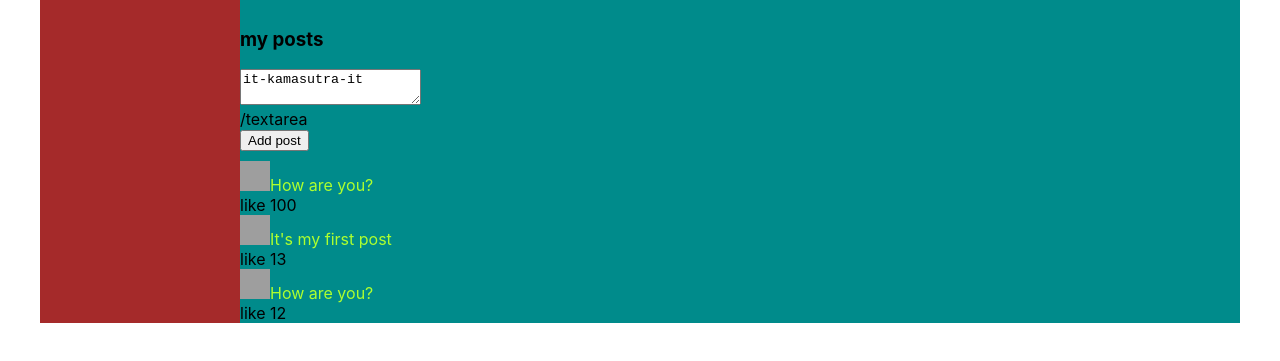
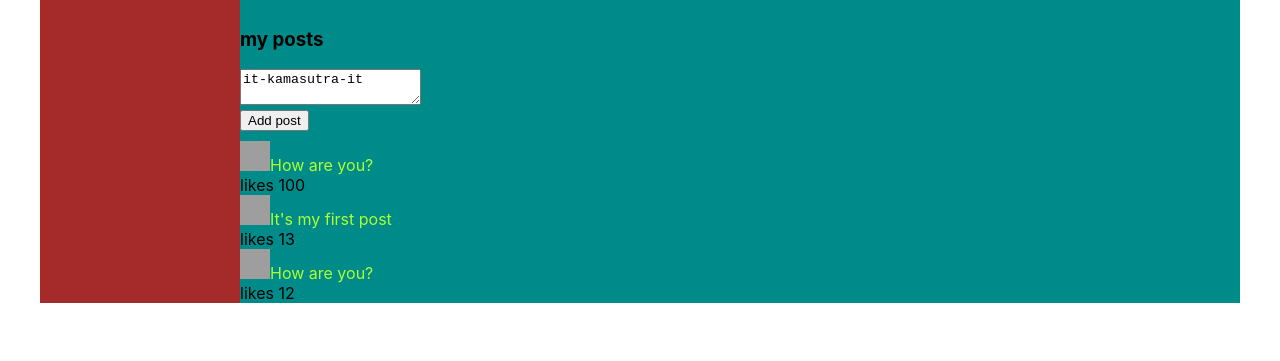
Before and after one commit to aquarius0256/aquarius0256.github.io, a React (Create React App) app: page /profile in a window 1280 px wide. Shown: the part 395-756 px from the top of the page. Built offline with nearby package versions, Linux system fonts and the light colour scheme; grey boxes are pictures that could not be loaded.

Commit message:
add container components to MyPosts and Dialogues presentational components(end43)

```diff
--- a/src/App.js
+++ b/src/App.js
@@ -5,8 +5,8 @@ import Header from './Components/Header/Header';
 import Navbar from './Components/Navbar/Navbar';
 
 import Profile from './Components/Profile/Profile';
-import Dialogues from "./Components/Dialogues/Dialogues";
 import {BrowserRouter, Routes, Route} from "react-router-dom";
+import DialoguesContainer from "./Components/Dialogues/DialoguesContainer";
 
 const App = (props) => {
 
@@ -22,9 +22,8 @@ const App = (props) => {
                         {/*<Route path="/dialogues/*" element={<Dialogues messagesData={props.state.profilePage.messagesData} dialoguesData={props.state.profilePage.dialoguesData} />}/>*/}
                         {/*<Route path="/profile" element={<Profile postData={props.state.dialoguesPage.postData}/>}/>*/}
 
-                        <Route path="/dialogues/*" element={<Dialogues store={props.store} />}/>
-                        <Route path="/profile" element={<Profile profilePage={props.state.profilePage}
-                                                                 dispatch={props.dispatch} />}/>
+                        <Route path="/dialogues/*" element={<DialoguesContainer store={props.store} />}/>
+                        <Route path="/profile" element={<Profile store={props.store} />}/>
                     </Routes>
                 </div>
 
--- a/src/Components/Dialogues/Dialogues.jsx
+++ b/src/Components/Dialogues/Dialogues.jsx
@@ -2,19 +2,18 @@ import React from 'react';
 import s from './Dialogues.module.css'
 import DialogItem from "./DialogItem/DialogItem";
 import Message from "./Message/Message";
-import {sendMessageCreator, updateNewMessageBodyCreator} from "../../redux/dialogues-reducer";
 
 
 const Dialogues = (props) => {
 
-    let newMessage = React.createRef();
+    // let newMessage = React.createRef();
 
-    let sendMessage = () => {
-        let text = newMessage.current.value;
-        alert(text);
-    }
+    // let sendMessage = () => {
+    //     let text = newMessage.current.value;
+    //     alert(text);
+    // }
 
-    let state = props.store.getState().dialoguesPage;
+    let state = props.state;
 
 
     let dialoguesElement = state.dialoguesData.map(dialog => <DialogItem name={dialog.name} id={dialog.id}/>);
@@ -23,11 +22,13 @@ const Dialogues = (props) => {
 
 
     let onNewMessageClick = () => {
-        props.store.dispatch(sendMessageCreator());
+        props.sendMessage();
+        // props.store.dispatch(sendMessageCreator());
     }
     let onNewMessageChange = (e) => {
         let body = e.target.value;
-        props.store.dispatch(updateNewMessageBodyCreator(body));
+        props.updateNewMessageBody(body);
+        // props.store.dispatch(updateNewMessageBodyCreator(body));
     }
 
 
--- /dev/null
+++ b/src/Components/Dialogues/DialoguesContainer.jsx
@@ -0,0 +1,40 @@
+import React from 'react';
+import {sendMessageCreator, updateNewMessageBodyCreator} from "../../redux/dialogues-reducer";
+import Dialogues from "./Dialogues";
+
+
+const DialoguesContainer = (props) => {
+
+    let state = props.store.getState().dialoguesPage;
+
+
+    // let newMessage = React.createRef();
+    //
+    // let sendMessage = () => {
+    //     let text = newMessage.current.value;
+    //     alert(text);
+    // }
+
+
+
+
+    // let dialoguesElement = state.dialoguesData.map(dialog => <DialogItem name={dialog.name} id={dialog.id}/>);
+    // let messagesElements = state.messagesData.map(m => <Message message={m.message}/>)
+    // let newMessageBody = state.newMessageBody;
+
+
+    let onNewMessageClick = () => {
+        props.store.dispatch(sendMessageCreator());
+    }
+    let onNewMessageChange = (body) => {
+
+        props.store.dispatch(updateNewMessageBodyCreator(body));
+    }
+
+
+
+    return <Dialogues updateNewMessageBody={onNewMessageChange} sendMessage={onNewMessageClick} state={state}/>
+
+}
+
+export default DialoguesContainer;
--- a/src/Components/Profile/MyPosts/MyPosts.jsx
+++ b/src/Components/Profile/MyPosts/MyPosts.jsx
@@ -1,36 +1,36 @@
 import React from 'react';
 import s from './MyPosts.module.css';
 import Post from './Post/Post';
-import {addPostActionCreator, updateNewPostTextActionCreator} from "../../../redux/profile-reducer";
 
 
 const MyPosts = (props) => {
 
 
-let postElements = props.postData.map( p => <Post message={p.message} likesCount={p.likesCount} />)
+    let postElements = props.postData.map(p => <Post message={p.message} likesCount={p.likesCount}/>)
 
     let newPostElement = React.createRef();
 
-    let addPost = () => {
-          props.dispatch(addPostActionCreator());
+    let onAddPost = () => {
+        props.addPost();
     }
-let onPostChange = () => {
-    let text = newPostElement.current.value;
-   props.dispatch(updateNewPostTextActionCreator(text));
-}
+    let onPostChange = () => {
+        let text = newPostElement.current.value;
+        props.updateNewPostText(text);
+
+    }
     return <div className={s.posts.Block}>
-       <h3>my posts</h3>
+        <h3>my posts</h3>
         <div>
             <div>
                 <textarea onChange={onPostChange} ref={newPostElement} value={props.newPostText}/>
-            </div>/textarea
+            </div>
             <div>
-                <button onClick={ addPost } >Add post</button>
+                <button onClick={onAddPost}>Add post</button>
             </div>
 
         </div>
         <div className={s.posts}>
-            { postElements }
+            {postElements}
 
         </div>
     </div>
--- /dev/null
+++ b/src/Components/Profile/MyPosts/MyPostsContainer.jsx
@@ -0,0 +1,24 @@
+import React from 'react';
+import MyPosts from "./MyPosts";
+import {addPostActionCreator, updateNewPostTextActionCreator} from "../../../redux/profile-reducer";
+
+
+const MyPostsContainer = (props) => {
+let state = props.store.getState();
+
+    let addPost = () => {
+        props.store.dispatch(addPostActionCreator());
+    }
+    let onPostChange = (text) => {
+        let action = updateNewPostTextActionCreator(text)
+        props.store.dispatch(action)
+    }
+    return (
+        <MyPosts updateNewPostText={onPostChange} addPost={addPost}
+                 postData={state.profilePage.postData}
+                     newPostText={state.profilePage.newPostText} />
+    )
+
+
+}
+export default MyPostsContainer;
--- a/src/Components/Profile/MyPosts/Post/Post.jsx
+++ b/src/Components/Profile/MyPosts/Post/Post.jsx
@@ -4,11 +4,11 @@ const Post = (props) => {
     return <div>
 
         <div className={s.item}>
-            <img src='https://www.meme-arsenal.com/memes/807f7063ae47455ef78d5a0743509576.jpg' />
+            <img src={'https://www.meme-arsenal.com/memes/807f7063ae47455ef78d5a0743509576.jpg'} />
             {props.message}
 
         </div>
-<span> like {props.likesCount}</span>
+<span> likes {props.likesCount}</span>
     </div>
 
 
--- a/src/Components/Profile/Profile.jsx
+++ b/src/Components/Profile/Profile.jsx
@@ -1,8 +1,7 @@
 import React from 'react';
 import s from './Profile.module.css';
-import MyPosts from "./MyPosts/MyPosts";
 import ProfileInfo from "./ProfileInfo/ProfileInfo";
-import DialogItem from "../Dialogues/DialogItem/DialogItem";
+import MyPostsContainer from "./MyPosts/MyPostsContainer";
 
 
 const Profile = (props) => {
@@ -12,10 +11,7 @@ const Profile = (props) => {
 
         <ProfileInfo className={s.image} />
 
-        <MyPosts postData={props.profilePage.postData}
-                 newPostText={props.profilePage.newPostText}
-                 dispatch={props.dispatch}
-                 />
+        <MyPostsContainer store={props.store} />
 
     </div>
 
```
Also changed, not shown: src/Components/Profile/MyPosts/MyPosts.module.css (line endings or trailing spaces).
